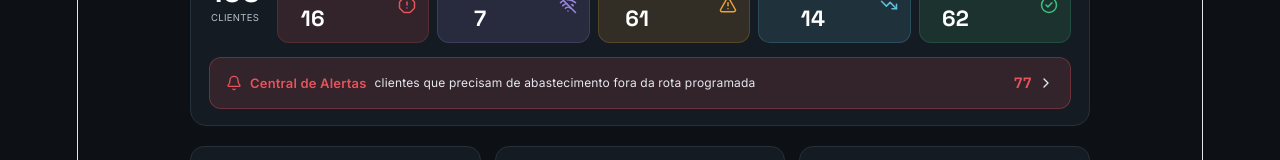
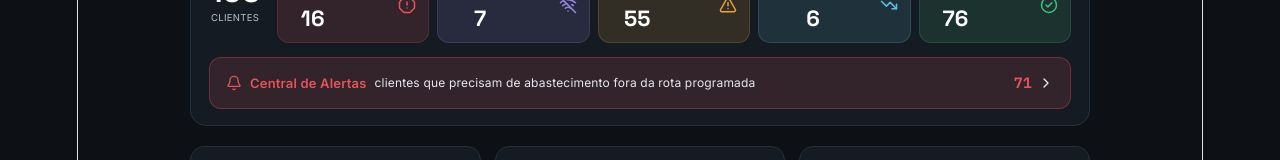
Before and after one commit to diogopl210721/telemetria-glp, a React (Vite) app: page / in a window 1280 px wide. Shown: the part 255-415 px from the top of the page. Built offline with nearby package versions, Linux system fonts and the light colour scheme.

Commit message:
Nivel de partida agora deriva do proprio ultimo abastecimento - historia consistente com a frequencia

```diff
--- a/src/App.jsx
+++ b/src/App.jsx
@@ -125,7 +125,19 @@ function generateClients() {
         if (behavior === "mal_dimensionado") baseRatePerTick *= 2.2 + rng() * 0.8;
         baseRatePerTick = +baseRatePerTick.toFixed(3);
 
-        const seedEnd = behavior === "recem_abastecido" ? 22 + rng() * 6 : 38 + rng() * 28;
+        const cicloDias = FREQ_DIAS[frequencia];
+        const seedAbastecimento = {
+          diasAtras: Math.max(1, Math.round(cicloDias * (0.15 + rng() * 0.55))),
+          antesPct: +(14 + rng() * 10).toFixed(1),
+          depoisPct: +(74 + rng() * 6).toFixed(1),
+        };
+
+        // o nível de partida tem que ser consequência do último abastecimento + consumo desde então —
+        // não um valor sorteado à parte, senão "semestral" com abastecimento recente não bate com a projeção.
+        const consumidoDesde = seedAbastecimento.diasAtras * impliedDailyRate;
+        const seedEnd = behavior === "recem_abastecido"
+          ? 22 + rng() * 6
+          : Math.max(limiteAprendido + 2, Math.min(FULL_LEVEL - 2, seedAbastecimento.depoisPct - consumidoDesde));
         const freezeLastN = behavior === "sensor_travado" ? 6 : 0;
         const offset = i % 5;
 
@@ -143,12 +155,6 @@ function generateClients() {
         const numero = 80 + (idx * 37) % 900;
         const codigo = String(20000 + idx);
         const capacidadeKg = numB190 * 190;
-        const cicloDias = FREQ_DIAS[frequencia];
-        const seedAbastecimento = {
-          diasAtras: Math.max(1, Math.round(cicloDias * (0.15 + rng() * 0.55))),
-          antesPct: +(14 + rng() * 10).toFixed(1),
-          depoisPct: +(74 + rng() * 6).toFixed(1),
-        };
 
         let history = behavior === "mal_dimensionado" ? genSeedSawtooth(cfg, rng) : genSeed(cfg, rng);
         if (behavior === "falha_sinal" && rng() < 0.55) {
```
